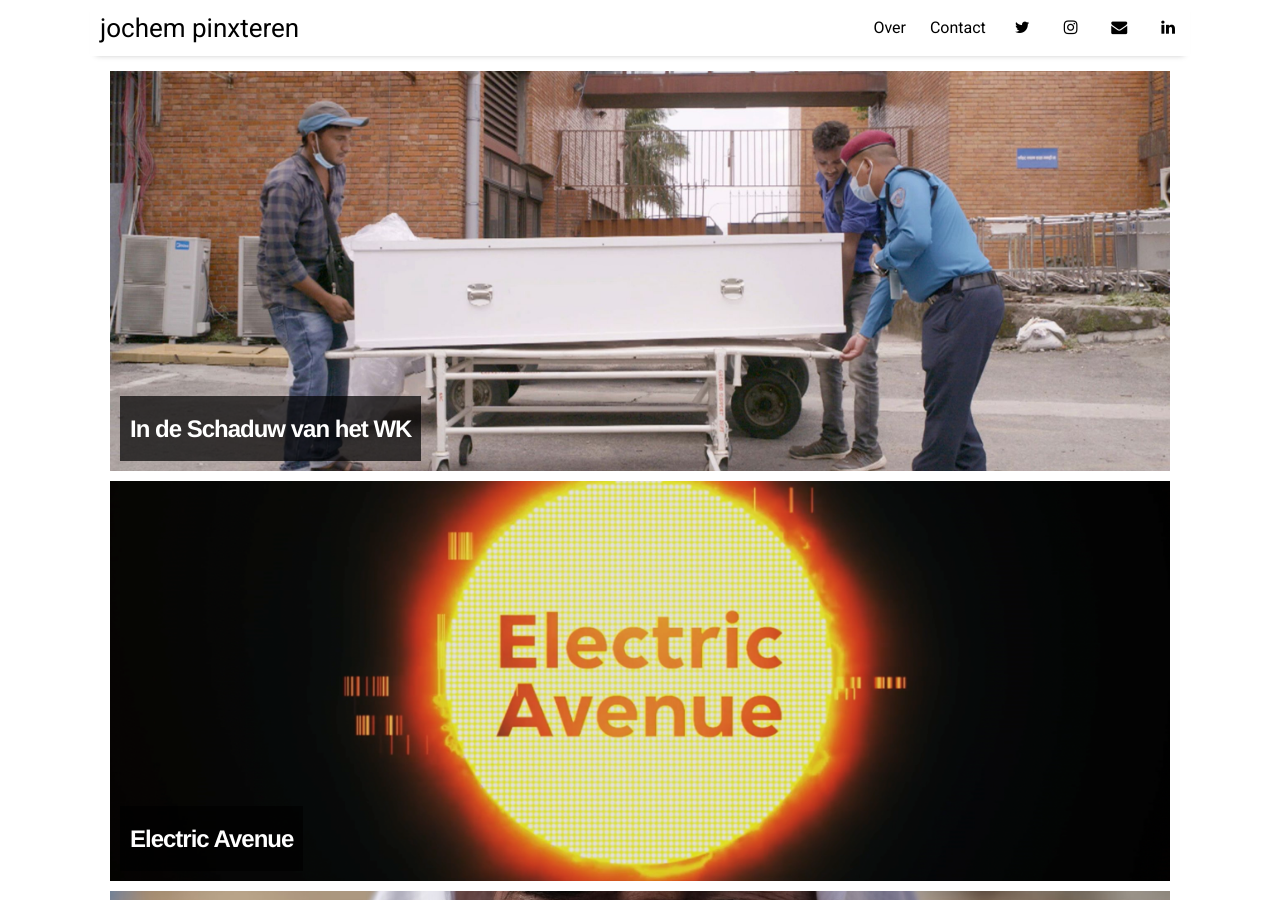
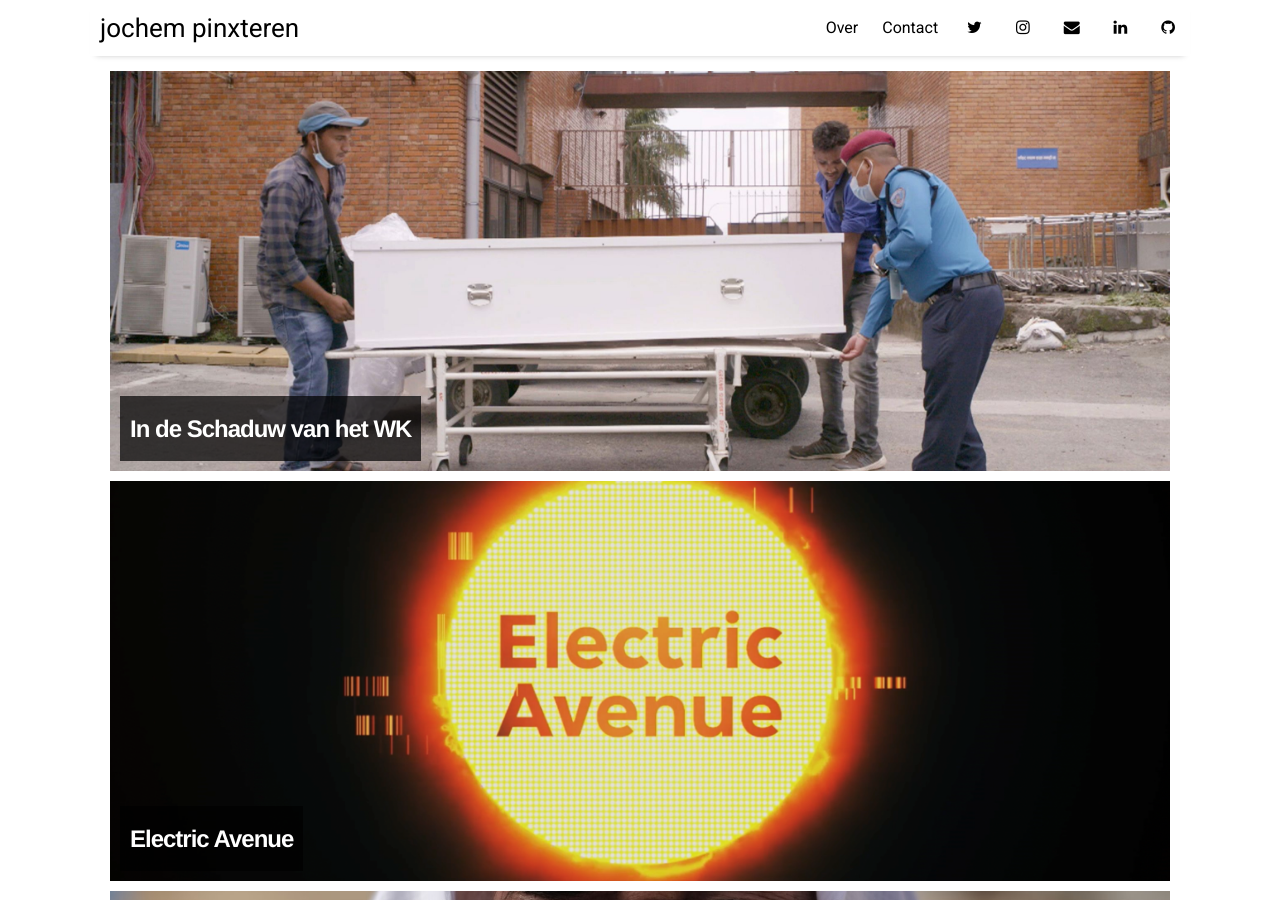
Before and after one commit to jpinxteren/portfolio, a Jekyll site: the page built from index.html, in a window 1280 px wide and 900 px high. Built offline with Jekyll 4.4.1, drawn with Linux system fonts in a browser that asks for light colours; nearby versions of some CDN libraries; the list of posts is cut into pages by our own code.

Commit message:
github toegeovoegd

```diff
--- a/_data/settings.yml
+++ b/_data/settings.yml
@@ -21,6 +21,7 @@ social:
 - {icon: 'instagram', link:  'https://instagram.com/jpinxteren'}
 - {icon: 'envelope', link:   'mailto:jpinxteren@gmail.com'}
 - {icon: 'linkedin', link:   'https://linkedin.com/in/jochempinxteren'}
+- {icon: 'github', link:   'https://github.com/jpinxteren'}
 #- {icon: 'rss-square', link: 'feed.xml'}
 # - {icon: 'rss-square', link: 'rss-feed.xml'}
 
```
